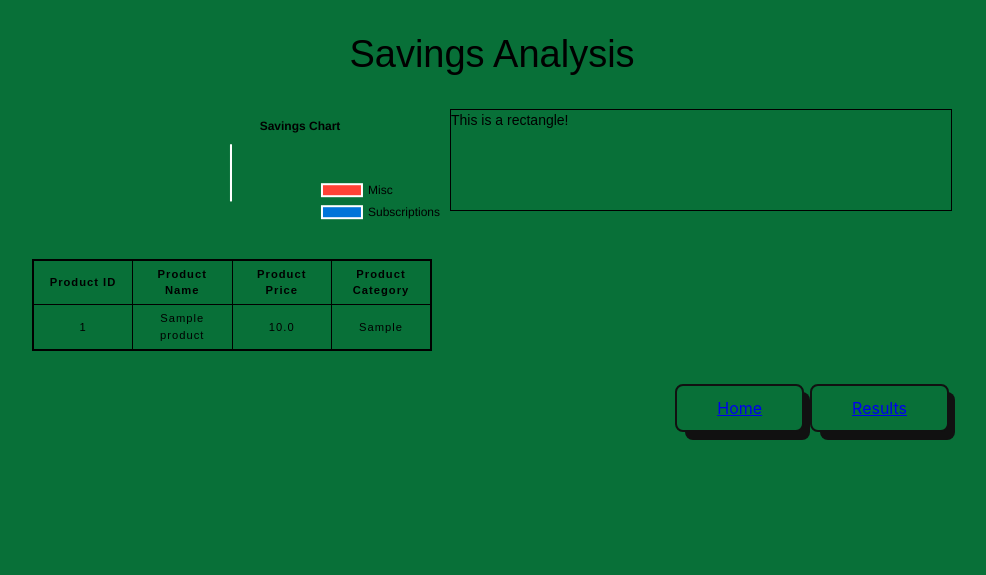
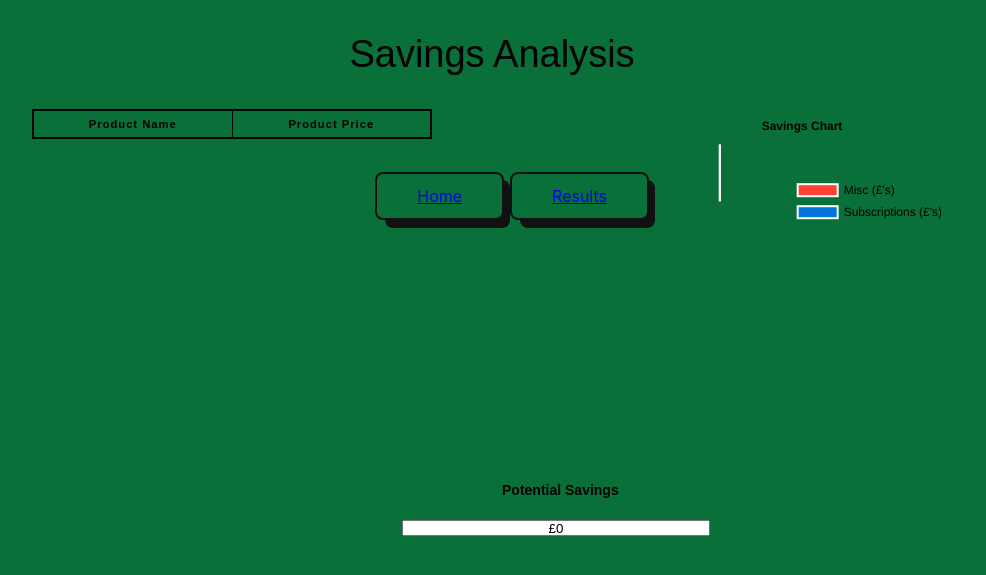
Before and after one commit to LiamLogan1996/lbg-london-reboot, a Django app: page /savings/ in a window 1280 px wide. Shown: the top 575 px of the page, without its empty margins (148-1134 px from the left). Run offline with Django 3.2, Linux system fonts and the light colour scheme; tables that the repository leaves empty hold one stand-in row (values such as "Sample post"); lists and menus that the app fills with data are empty; some libraries are stand-ins or nearby versions.

Commit message:
Updated Spending Analysis Page

```diff
--- a/lbgLondonReboot/Templates/reboot/savings.html
+++ b/lbgLondonReboot/Templates/reboot/savings.html
@@ -9,8 +9,6 @@
   <center>
   <h2>Savings Analysis</h2>
   </center>
-  <body>
-    <div style="width:500px;height:100px;border:1px solid #000;float:right;">This is a rectangle!</div>
   <div class="container">
     <canvas id="myChart"></canvas>
 </div>
@@ -43,28 +41,26 @@
     });
 
 </script>
-    <center>
+  <body>
       <table>
+
         <thead>
           <tr>
-            <th>Product ID</th>
             <th>Product Name</th>
             <th>Product Price</th>
-            <th>Product Category</th>
           </tr>
         </thead>
         <tbody>
-          {% for stud in product %}
+          {% for key, value in savings.items %}
           <tr>
-            <td>{{stud.ProductID}}</td>
-            <td>{{stud.ProductName}}</td>
-            <td>{{stud.ProductPrice}}</td>
-            <td>{{stud.ProductCategory}}</td>
+            <td>{{key}}</td>
+            <td>{{value}}</td>
           </tr>
           {% endfor %}
         </tbody>
     </table>
-  </center>
+    <label style="position:absolute; top: 480px; left: 650px; color: black; font-weight: bold;" for="display"> Potential Savings</label>
+    <input type="textbox" name="display" id="display" class="testing" value="£{{ totalsavings }}" readonly="readonly">
       <div class="btn-group">
         <button type="button" class="button"><a href="/results">Results</button>
         <button type="button" class="button"><a href="/reboot">Home</button>
--- a/lbgLondonReboot/reboot/views.py
+++ b/lbgLondonReboot/reboot/views.py
@@ -62,7 +62,11 @@ def savings(request):
     productPrice = []
     productSavingsMisc = []
     productSavingsSubscriptions = []
-    Categories = ["Misc", "Subscriptions"]
+    savingitems = {}
+    totalsavings = 0
+    miscTotal = 0
+    subscrtotal = 0
+    Categories = ["Misc (£'s)", "Subscriptions (£'s)"]
 
     for product in products:
         productName.append(product.ProductName)
@@ -71,13 +75,18 @@ def savings(request):
 
         if product.ProductCategory == "MiscSpend":
             productSavingsMisc.append(product.ProductName)
+            savingitems[product.ProductName] = product.ProductPrice
+            miscTotal = miscTotal + product.ProductPrice
         elif product.ProductCategory == "Subscriptions":
             productSavingsSubscriptions.append(product.ProductName)
+            savingitems[product.ProductName] = product.ProductPrice
+            subscrtotal = subscrtotal + product.ProductPrice
 
-    print(productSavingsMisc)
-    print(productSavingsSubscriptions)
+    for productname, productprice in savingitems.items():
+        totalsavings = totalsavings + productprice
 
-    return render(request, "reboot/savings.html", {'product': products,  'labels': Categories, 'data': [len(productSavingsMisc), len(productSavingsSubscriptions)], 'colors': ["#FF4136", "#0074D9"]})
+
+    return render(request, "reboot/savings.html", {'product': products,  'labels': Categories, 'data': [miscTotal, subscrtotal], 'colors': ["#FF4136", "#0074D9"], 'wheresavings': savingitems, 'savings': savingitems, 'totalsavings': totalsavings})
 
 
 def savings1(request):
--- a/lbgLondonReboot/static/css/styles.css
+++ b/lbgLondonReboot/static/css/styles.css
@@ -25,6 +25,17 @@ caption {
     padding: 10px;
     caption-side: bottom;
 }
+
+
+.testing {
+  position:absolute;
+  top: 520px;
+  left: 550px;
+  WIDTH: 300px;
+  HEIGHT: 10px;
+  text-align: center;
+}
+
 
 table {
     padding: 20px;
```
Lines whose indentation alone changed are shown as unchanged.
